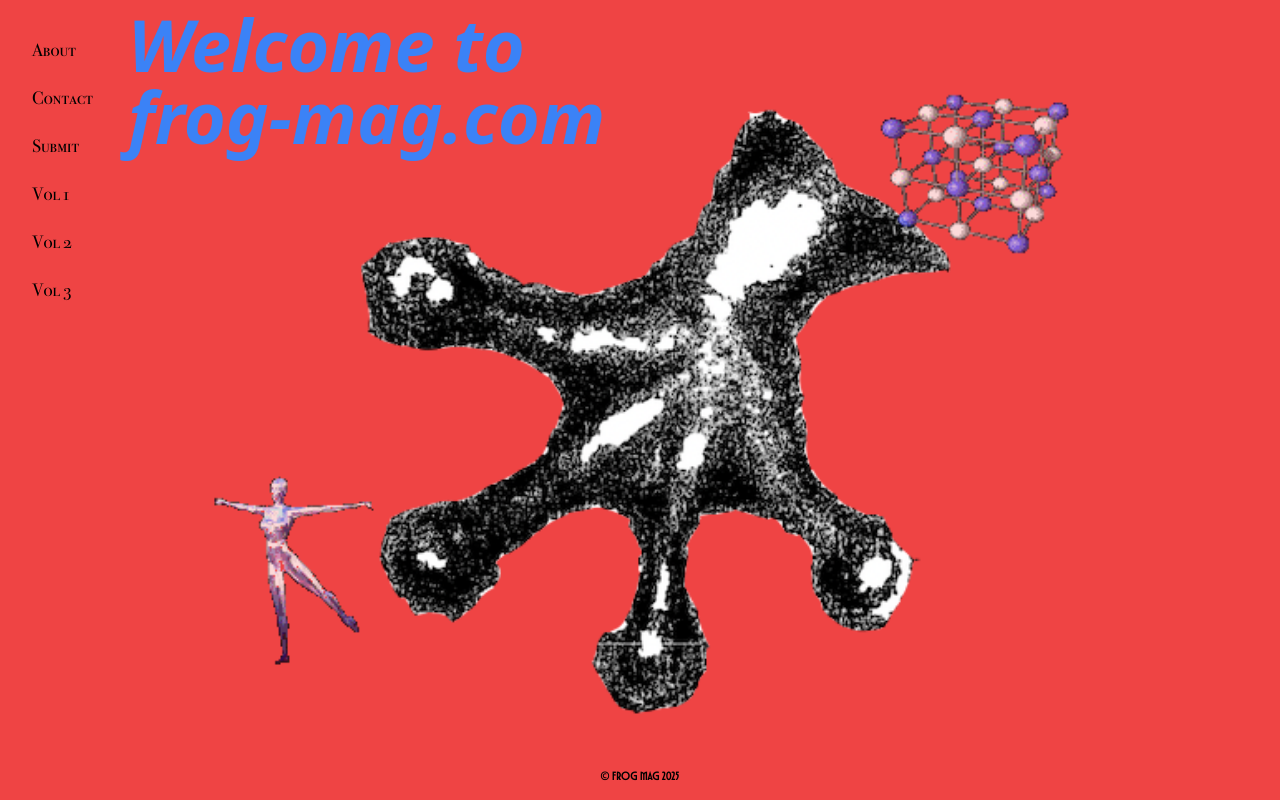
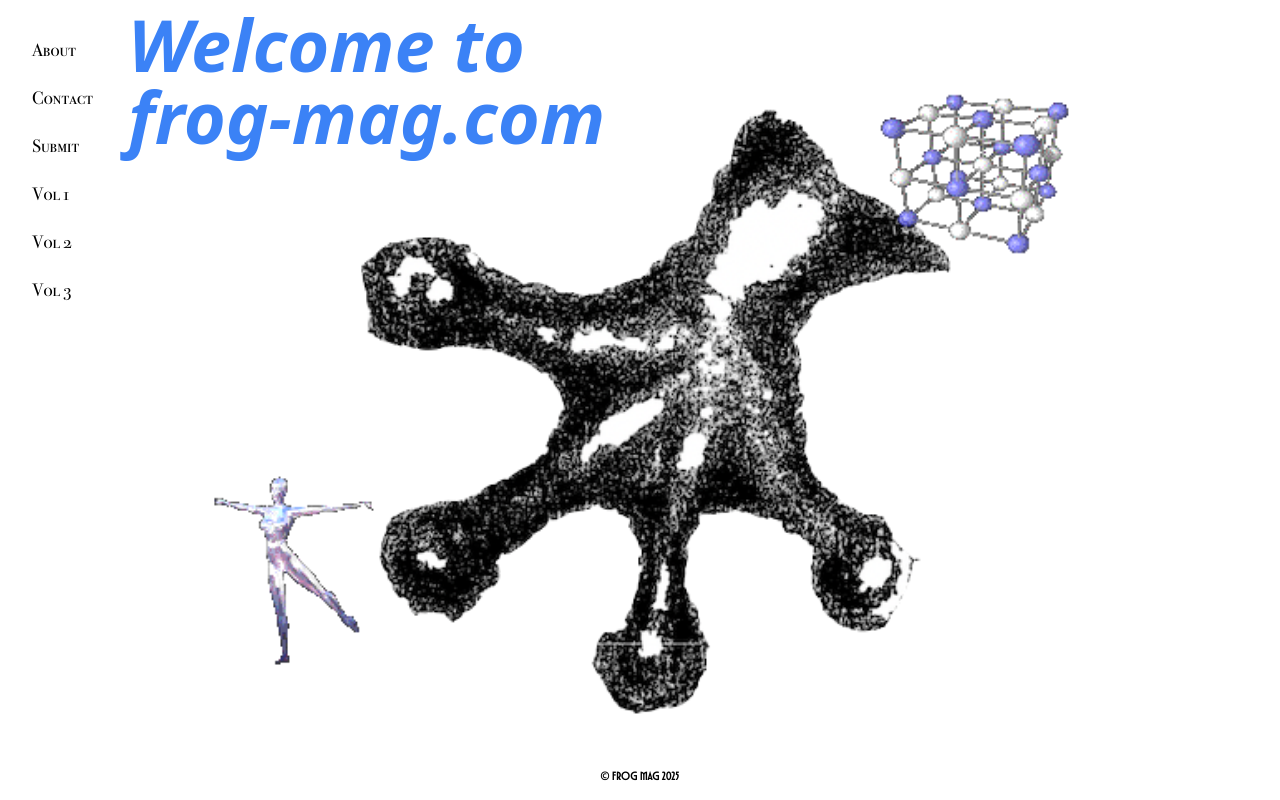
Before and after one commit to masoncm97/frog-mag, a Next.js app: page / in a window 1280 px wide. Built offline with nearby package versions, Linux system fonts and the light colour scheme.

Commit message:
Change background back to white

```diff
--- a/app/page.tsx
+++ b/app/page.tsx
@@ -2,7 +2,7 @@ import Image from "next/image";
 
 export default function Home() {
   return (
-    <main className="fixed inset-0 flex items-center justify-center bg-red-500 p-4">
+    <main className="fixed inset-0 flex items-center justify-center bg-white p-4">
       <div className="w-[90vw] h-[60vh] md:w-[80vw] md:h-[80vh] max-w-4xl relative mt-12 sm:mt-0">
         <Image
           className="w-full h-full object-contain"
```
